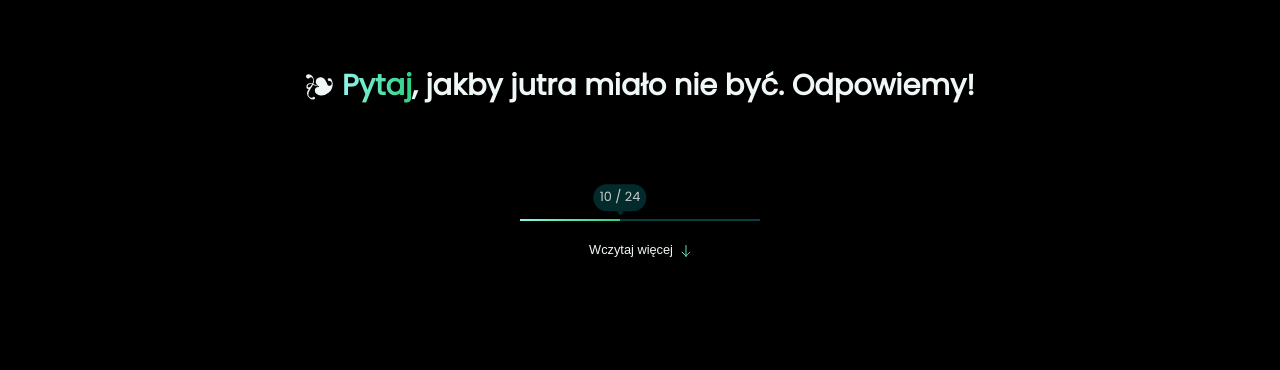
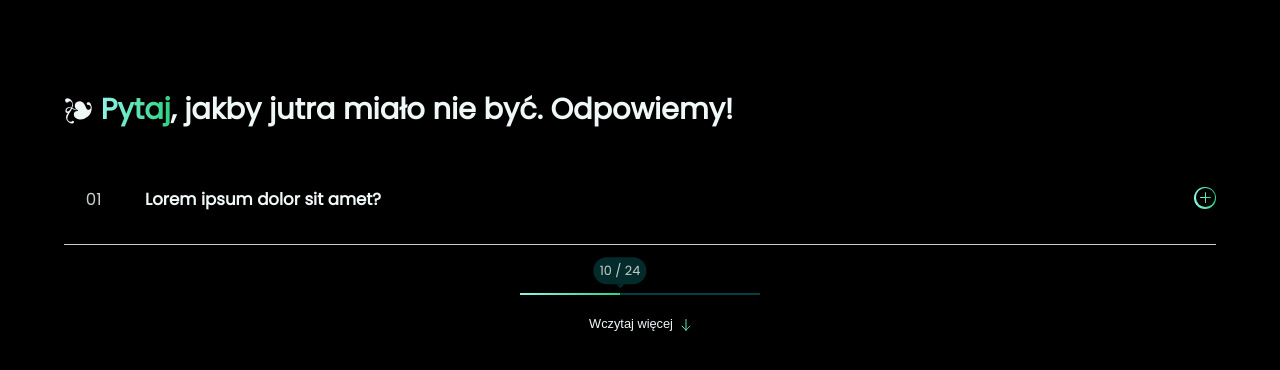
Before and after one commit to WiaderekB/kryptonum-faq, a Next.js app: page / in a window 1280 px wide. Shown: the top 370 px of the page. Built offline with nearby package versions, Linux system fonts and the light colour scheme.

Commit message:
Add question component

```diff
--- /dev/null
+++ b/components/Faq/Question/question.module.scss
@@ -0,0 +1,123 @@
+@import "@/global/variables";
+
+.question {
+	display: flex;
+	flex-direction: row;
+	width: 100%;
+	border-bottom: 1.5px solid;
+	border-color: $neutralDarker;
+
+	position: relative;
+
+	&::after {
+		content: "";
+		position: absolute;
+		bottom: -1.5px;
+		left: 0;
+		width: 0;
+		height: 1.5px;
+		background: $primaryGradient;
+		transition: width 0.6s cubic-bezier(0.34, 0.96, 0.64, 1);
+	}
+
+	.index {
+		@include h2FontSize();
+		padding: clamp(0.4rem, 2.5vw, 2.5rem) clamp(0.2rem, 1.7vw, 1.75rem);
+		margin: 0;
+		color: $neutralDarker;
+	}
+	.content {
+		flex: 1;
+		padding: clamp(0.4rem, 2.5vw, 2.5rem) 0 clamp(0.4rem, 2.5vw, 2.5rem) clamp(0.2rem, 1.7vw, 1.75rem);
+
+		.title {
+			display: flex;
+			flex-direction: row;
+			justify-content: space-between;
+
+			button {
+				position: relative;
+				display: block;
+				aspect-ratio: 1;
+				border-radius: 50%;
+				outline: none;
+				border: none;
+				background-color: transparent;
+				width: clamp(0.9rem, 1.7vw, 2.1rem);
+				height: clamp(0.9rem, 1.7vw, 2.1rem);
+				padding: 1.5px;
+				background: $primaryGradient;
+				transition: transform 0.2s ease;
+
+				&::after {
+					content: "";
+					position: absolute;
+					inset: 1.5px;
+					border-radius: 50%;
+					background: $black;
+					display: block;
+				}
+				.horizontal,
+				.vertical {
+					position: absolute;
+					background: $primaryGradient;
+					border-radius: 1px;
+					z-index: 2;
+					transition: transform 0.45s cubic-bezier(0.34, 1.56, 0.64, 1);
+				}
+				.horizontal {
+					width: 50%;
+					height: 1px;
+					left: 25%;
+					top: calc(50% - 0.5px);
+				}
+				.vertical {
+					height: 50%;
+					width: 1px;
+					top: 25%;
+					left: calc(50% - 0.5px);
+				}
+			}
+
+			h2 {
+				margin: 0;
+				@include h2FontSize();
+			}
+		}
+
+		.answerWrapper {
+			max-height: 0;
+			overflow: hidden;
+			transition: max-height 0.5s cubic-bezier(0.4, 0, 0.2, 1);
+
+			p {
+				padding-right: clamp(0.2rem, 1.7vw, 1.75rem);
+				opacity: 0;
+				transform: translateY(-2rem);
+				transition: opacity 0.4s ease-out, transform 0.4s cubic-bezier(0.34, 1.56, 0.64, 1);
+			}
+		}
+	}
+
+	&.open {
+		&:after {
+			width: 100%;
+		}
+		.title button {
+			.vertical {
+				transform: rotate(450deg);
+			}
+			.horizontal {
+				transform: rotate(360deg);
+			}
+		}
+		.answerWrapper {
+			max-height: 100vh;
+
+			p {
+				opacity: 1;
+				transform: translateY(0);
+			}
+		}
+	}
+}
--- /dev/null
+++ b/components/Faq/Question/question.tsx
@@ -0,0 +1,29 @@
+"use client";
+import { useState } from "react";
+import styles from "./question.module.scss";
+import { FaqQuestionDataType } from "./question.types";
+
+function FaqQuestion(props: { index: number; questionData: FaqQuestionDataType }) {
+	const [open, setOpen] = useState(false);
+	return (
+		<div className={`${styles.question} ${open ? styles.open : ""}`}>
+			<p className={styles.index}>0{props.index + 1}</p>
+
+			<div className={styles.content}>
+				<div className={styles.title}>
+					<h2>{props.questionData.question}</h2>
+					<button aria-label={open ? "Close answer" : "Open answer"} onClick={() => setOpen((previous) => !previous)}>
+						<span className={styles.horizontal}></span>
+						<span className={styles.vertical}></span>
+					</button>
+				</div>
+
+				<div className={styles.answerWrapper}>
+					<p>{props.questionData.answer}</p>
+				</div>
+			</div>
+		</div>
+	);
+}
+
+export default FaqQuestion;
--- /dev/null
+++ b/components/Faq/Question/question.types.ts
@@ -0,0 +1 @@
+export type FaqQuestionDataType = { question: string; answer: string };
--- a/components/Faq/faq.module.scss
+++ b/components/Faq/faq.module.scss
@@ -1,34 +1,32 @@
 @import "@/global/variables";
 
 .Faq {
-    height: 100%;
-        width: 100%;
-    background: $black;
+	padding: clamp(0.5rem, 5vw, 4rem);
 	color: $neutral;
 	display: flex;
 	flex-direction: column;
 	align-items: center;
-        font-size: clamp(0.6rem, 1.25vw, 2rem);
 	@include textFontSize;
 
+	h1 {
+		@include h1FontSize();
+		width: 100%;
 		a {
-            background-image: linear-gradient(90deg, $primaryGradientLeft 0px, $primaryGradientRight 100%);
+			background-image: $primaryGradient;
 			color: transparent;
 			background-clip: text;
 		}
-
-        h1 {
-            margin: 0;
-            font-size: clamp(1.3rem, 2.25vw, 2.5rem);
-            margin: clamp(0.5rem, 5vw, 4rem);
-
 		svg {
 			margin-right: clamp(0.2rem, 1.5vw, 0.5rem);
+			vertical-align: middle;
 			height: clamp(0.75rem, 2vw, 2.25rem);
-                vertical-align: middle;
+		}
 	}
 
-
+	.questionContainer {
+		width: 100%;
+		position: relative;
+		height: 100%;
 	}
 
 	.nav {
@@ -46,7 +44,7 @@
 			.indicator {
 				height: 100%;
 				transition: 0.3s all;
-                    background-image: linear-gradient(90deg, $primaryGradientLeft 0px, $primaryGradientRight 100%);
+				background-image: $primaryGradient;
 			}
 		}
 
@@ -63,7 +61,7 @@
 			color: $neutralDarker;
 
 			&::after {
-                    content: '';
+				content: "";
 				position: absolute;
 				bottom: -0.25rem;
 				left: 50%;
--- /dev/null
+++ b/components/Faq/faq.types.ts
@@ -0,0 +1,3 @@
+import { FaqQuestionDataType } from "./Question/question.types";
+
+export type FaqQuestionsType = FaqQuestionDataType[];
--- a/components/Faq/faqContent.ts
+++ b/components/Faq/faqContent.ts
@@ -1,4 +1,6 @@
-const content: { question: string; answer: string }[] = [
+import { FaqQuestionsType } from "./faq.types";
+
+const content: FaqQuestionsType = [
 	{
 		question: "Lorem ipsum dolor sit amet?",
 		answer: "Consectetur adipiscing elit, sed do eiusmod tempor incididunt ut labore et dolore magna aliqua. Ut enim ad minim veniam, quis nostrud exercitation ullamco laboris nisi ut aliquip ex ea commodo consequat.",
--- a/components/Faq/faqSection.tsx
+++ b/components/Faq/faqSection.tsx
@@ -3,6 +3,7 @@
 import styles from "@/components/Faq/faq.module.scss";
 import content from "@/components/Faq/faqContent";
 import { useState } from "react";
+import FaqQuestion from "./Question/question";
 
 function FaqSection() {
 	const [visibleElementsCount, setVisibleElementsCount] = useState<number>(10);
@@ -18,6 +19,10 @@ function FaqSection() {
 				</svg>
 				<a>Pytaj</a>, jakby jutra miało nie być. Odpowiemy!
 			</h1>
+
+			<div className={styles.questionContainer}>
+				<FaqQuestion index={0} questionData={content[0]} />
+			</div>
 
 			<nav className={styles.nav}>
 				<div className={styles.counter} style={{ left: `${(visibleElementsCount / content.length) * 100}%` }}>
--- a/global/global.scss
+++ b/global/global.scss
@@ -1,5 +1,8 @@
+@import "./variables";
+
 body {
-  margin: 0;
-  height: 100vh;
-    width: 100vw;
+	margin: 0;
+	height: 100vh;
+	width: 100vw;
+	background: $black;
 }
--- a/global/variables.scss
+++ b/global/variables.scss
@@ -5,7 +5,16 @@ $primaryGradientRight: #2DD282;
 $primaryGradientLeft: #90F4E8;
 $primaryMedium: #064040;
 $primaryDarker: #042B2B;
+$primaryGradient: linear-gradient(90deg, $primaryGradientLeft 0px, $primaryGradientRight 100%);
 
 @mixin textFontSize() {
-    font-size: clamp(0.6rem, 1vw, 1.4rem);
+    font-size: clamp(0.6rem, 1vw, 1.3rem);
+    }
+
+    @mixin h1FontSize() {
+        font-size: clamp(1.3rem, 2.25vw, 2.5rem);
+    }
+
+    @mixin h2FontSize() {
+        font-size: clamp(0.75rem, 1.3vw, 2rem);
 }
```
Lines whose indentation alone changed are shown as unchanged.
